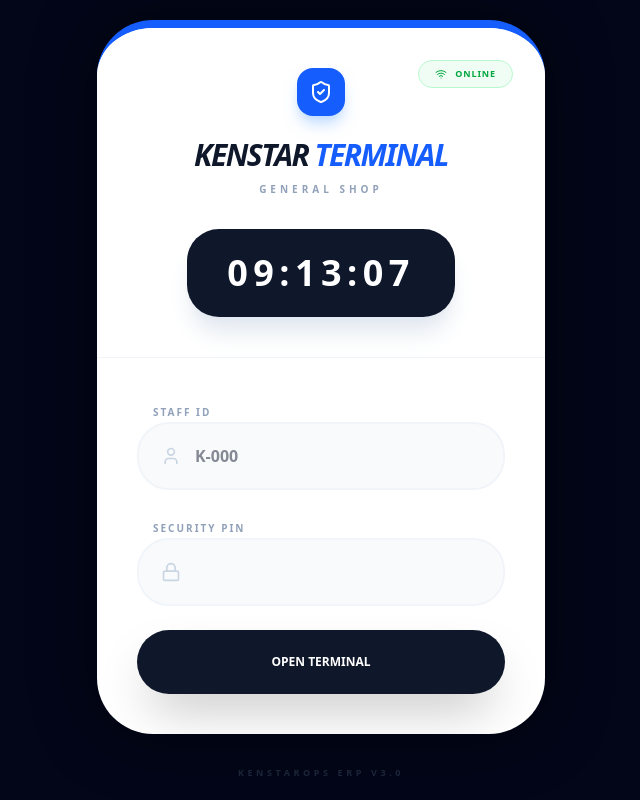
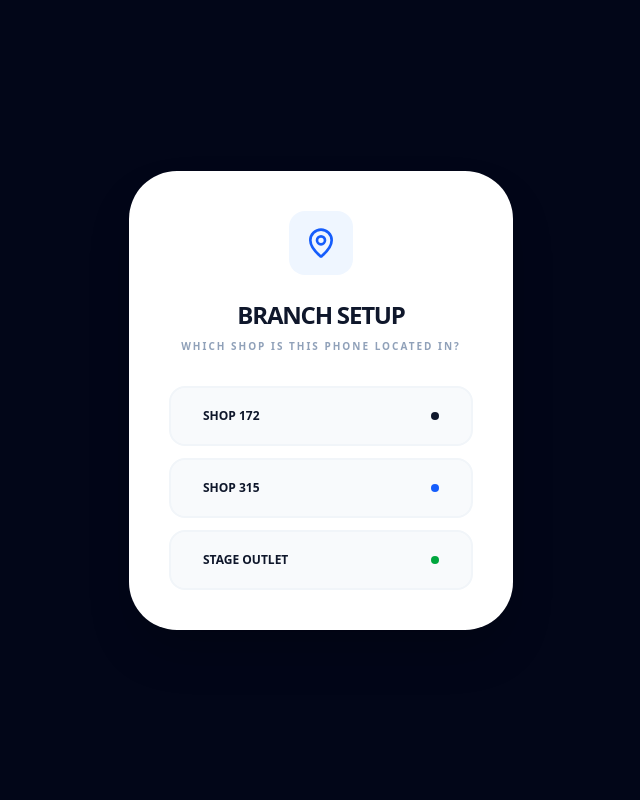
Before and after one commit to Wanjiku1/kenstar-pos, a Next.js app: page /terminal in a window 1280 px wide. Shown: the whole page, without its empty margins (319-959 px from the left). Built offline with nearby package versions, Linux system fonts and the light colour scheme.

Commit message:
feat: add branch switching and selection persistence

```diff
--- a/src/app/(auth)/terminal/page.tsx
+++ b/src/app/(auth)/terminal/page.tsx
@@ -5,23 +5,27 @@ export const dynamic = 'force-dynamic';
 import React, { useState, Suspense, useEffect } from 'react';
 import { useSearchParams } from 'next/navigation';
 import { supabase } from '@/lib/supabase';
-import { saveAttendanceOffline, getOfflineAttendance, removeSyncedAttendance } from '@/lib/offline-db';
 import {
   ShieldCheck, User, Lock, Loader2, Wifi, WifiOff,
-  MapPinOff, RefreshCw, Navigation2
+  MapPinOff, RefreshCw, MapPin, Settings2
 } from 'lucide-react';
 import { toast } from 'sonner';
 
+// Master Shop Registry
+const SHOP_DATA: Record<string, { lat: number; lng: number; name: string; color: string }> = {
+  '315': { lat: -1.2825, lng: 36.8967, name: 'Shop 315', color: 'bg-blue-600' },
+  '172': { lat: -1.2825, lng: 36.8967, name: 'Shop 172', color: 'bg-slate-900' },
+  'Stage': { lat: -1.2825, lng: 36.8967, name: 'Stage Outlet', color: 'bg-green-600' }
+};
+
 function TerminalContent() {
   const searchParams = useSearchParams();
-  const branch = searchParams.get('branch') || 'General';
-  const targetLat = parseFloat(searchParams.get('lat') || '0');
-  const targetLng = parseFloat(searchParams.get('lng') || '0');
 
+  const [activeBranch, setActiveBranch] = useState<string | null>(null);
+  const [targetCoords, setTargetCoords] = useState<{lat: number, lng: number} | null>(null);
   const [mounted, setMounted] = useState(false);
   const [step, setStep] = useState(1);
   const [loading, setLoading] = useState(false);
-  const [isOnline, setIsOnline] = useState(true);
   const [geoError, setGeoError] = useState(false);
   const [distanceInfo, setDistanceInfo] = useState<number | null>(null);
   const [formData, setFormData] = useState({ staffId: '', pin: '' });
@@ -31,98 +35,66 @@ function TerminalContent() {
   useEffect(() => {
     setMounted(true);
     const timer = setInterval(() => setCurrentTime(new Date()), 1000);
+
+    // Check URL first (Priority/QR Scan)
+    const urlBranch = searchParams.get('branch');
+    const urlLat = searchParams.get('lat');
+    const urlLng = searchParams.get('lng');
+
+    if (urlBranch && SHOP_DATA[urlBranch]) {
+      // If scanned via QR, update and save
+      handleManualBranchSelect(urlBranch);
+    } else {
+      // Otherwise, load from memory
+      const savedBranch = localStorage.getItem('kenstar_saved_branch');
+      if (savedBranch && SHOP_DATA[savedBranch]) {
+        setActiveBranch(savedBranch);
+        setTargetCoords({ lat: SHOP_DATA[savedBranch].lat, lng: SHOP_DATA[savedBranch].lng });
+      }
+    }
     return () => clearInterval(timer);
-  }, []);
+  }, [searchParams]);
 
   useEffect(() => {
-    const handleStatus = () => {
-      setIsOnline(navigator.onLine);
-      if (navigator.onLine) triggerSync();
-    };
-    window.addEventListener('online', handleStatus);
-    window.addEventListener('offline', handleStatus);
-    handleStatus();
-    return () => {
-      window.removeEventListener('online', handleStatus);
-      window.removeEventListener('offline', handleStatus);
-    };
-  }, []);
-
-  useEffect(() => {
-    if (!mounted) return;
-    checkLocation();
-  }, [mounted, targetLat, targetLng]);
+    if (mounted && targetCoords) checkLocation();
+  }, [mounted, targetCoords]);
 
   const checkLocation = () => {
-    if (targetLat === 0) return;
-
-    // Safety timeout to prevent "Calculating..." hanging forever
-    const timeoutId = setTimeout(() => {
-      if (distanceInfo === null) {
-        setGeoError(true);
-        toast.error("GPS taking too long. Move to an open area.");
-      }
-    }, 12000);
-
-    navigator.geolocation.getCurrentPosition(
-      (pos) => {
-        clearTimeout(timeoutId);
+    if (!targetCoords) return;
+    navigator.geolocation.getCurrentPosition((pos) => {
       const lat1 = pos.coords.latitude;
       const lon1 = pos.coords.longitude;
-
-        // Haversine Formula
       const R = 6371e3;
-        const dLat = (targetLat - lat1) * Math.PI / 180;
-        const dLon = (targetLng - lon1) * Math.PI / 180;
+      const dLat = (targetCoords.lat - lat1) * Math.PI / 180;
+      const dLon = (targetCoords.lng - lon1) * Math.PI / 180;
       const a = Math.sin(dLat/2) * Math.sin(dLat/2) +
-                  Math.cos(lat1 * Math.PI/180) * Math.cos(targetLat * Math.PI/180) *
+                Math.cos(lat1 * Math.PI/180) * Math.cos(targetCoords.lat * Math.PI/180) *
                 Math.sin(dLon/2) * Math.sin(dLon/2);
       const distance = R * 2 * Math.atan2(Math.sqrt(a), Math.sqrt(1-a));
-
       const roundedDistance = Math.round(distance);
       setDistanceInfo(roundedDistance);
-
-        // 500m Buffer for Market GPS Drift
-        if (roundedDistance > 1500) {
-          setGeoError(true);
-        } else {
-          setGeoError(false);
-        }
-      },
-      (err) => {
-        clearTimeout(timeoutId);
-        setGeoError(true);
-        console.error("GPS Error:", err.message);
-        toast.error(`GPS Error: ${err.message}`);
-      },
-      {
-        enableHighAccuracy: true,
-        timeout: 15000,
-        maximumAge: 0
-      }
-    );
+      // Using your successful 1500m buffer
+      setGeoError(roundedDistance > 1500);
+    }, () => setGeoError(true), { enableHighAccuracy: true });
   };
 
-  const triggerSync = async () => {
-    const offlineItems = await getOfflineAttendance();
-    if (offlineItems.length === 0) return;
-    for (const item of offlineItems) {
-      const { error } = await supabase.from('attendance').upsert({
-        "Employee Id": item["Employee Id"],
-        "Employee Name": item["Employee Name"],
-        "Shop": item.Shop,
-        "Date": item.Date,
-        "status": item.status,
-        "Is Paid": false,
-        [item.type === 'In' ? "Time In" : "Time Out"]: item.time
-      }, { onConflict: 'Employee Id, Date' });
-      if (!error) await removeSyncedAttendance(item.id);
-    }
-    toast.success(`Synced ${offlineItems.length} records`);
+  const handleManualBranchSelect = (id: string) => {
+    const shop = SHOP_DATA[id];
+    setActiveBranch(id);
+    setTargetCoords({ lat: shop.lat, lng: shop.lng });
+    localStorage.setItem('kenstar_saved_branch', id);
+    toast.info(`Terminal switched to ${shop.name}`);
+  };
+
+  const resetTerminal = () => {
+    localStorage.removeItem('kenstar_saved_branch');
+    setActiveBranch(null);
+    setTargetCoords(null);
+    setStep(1);
   };
 
   const handleVerify = async () => {
-    if (!formData.staffId || !formData.pin) return toast.error("Enter ID and PIN");
+    if (!formData.staffId || !formData.pin) return toast.error("Enter credentials");
     setLoading(true);
     const { data, error } = await supabase.from('staff')
       .select('*')
@@ -131,7 +103,7 @@ function TerminalContent() {
       .single();
 
     if (error || !data) {
-      toast.error("Access Denied: Invalid Credentials");
+      toast.error("Invalid ID or PIN");
     } else {
       setStaffMember(data);
       setStep(2);
@@ -139,119 +111,70 @@ function TerminalContent() {
     setLoading(false);
   };
 
-  const processClock = async (type: 'In' | 'Out') => {
-    setLoading(true);
-    const now = new Date();
-    const timeString = now.toTimeString().split(' ')[0];
-    const today = now.toISOString().split('T')[0];
+  if (!mounted) return null;
 
-    let currentStatus = "On Time";
-    if (type === 'In' && (now.getHours() >= 7 && now.getMinutes() > 0)) {
-      currentStatus = "Late";
+  // VIEW 1: SHOP SELECTION (When no branch is saved)
+  if (!activeBranch) {
+    return (
+      <div className="min-h-screen bg-slate-950 flex flex-col items-center justify-center p-6">
+        <div className="bg-white rounded-[3rem] p-10 w-full max-w-sm text-center shadow-2xl">
+          <div className="w-16 h-16 bg-blue-50 rounded-2xl flex items-center justify-center mx-auto mb-6">
+            <MapPin className="text-blue-600" size={32} />
+          </div>
+          <h1 className="text-2xl font-black uppercase tracking-tighter text-slate-900">Branch Setup</h1>
+          <p className="text-slate-400 text-[10px] font-bold uppercase tracking-[0.2em] mb-8 mt-2">Which shop is this phone located in?</p>
+          <div className="space-y-3">
+            {Object.keys(SHOP_DATA).map((id) => (
+              <button
+                key={id}
+                onClick={() => handleManualBranchSelect(id)}
+                className="w-full bg-slate-50 hover:bg-slate-900 hover:text-white py-5 rounded-2xl font-black uppercase text-xs transition-all border-2 border-slate-100 flex items-center justify-between px-8 group"
+              >
+                {SHOP_DATA[id].name}
+                <div className={`w-2 h-2 rounded-full ${SHOP_DATA[id].color}`} />
+              </button>
+            ))}
+          </div>
+        </div>
+      </div>
+    );
   }
 
-    if (isOnline) {
-      const { data: morningRecord } = await supabase
-        .from('attendance')
-        .select('*')
-        .eq('Employee Id', staffMember["Employee Id"])
-        .eq('Date', today)
-        .single();
-
-      let finalStatus = currentStatus;
-      if (type === 'Out' && morningRecord?.["Time In"]) {
-        const timeIn = new Date(`${today}T${morningRecord["Time In"]}`);
-        const hoursWorked = (now.getTime() - timeIn.getTime()) / (1000 * 60 * 60);
-        if (hoursWorked > 11) finalStatus = "Overtime";
-        else finalStatus = morningRecord.status;
-      }
-
-      await supabase.from('attendance').upsert({
-        "Employee Id": staffMember["Employee Id"],
-        "Employee Name": staffMember["Employee Name"],
-        "Shop": branch,
-        "Date": today,
-        "status": finalStatus,
-        "Is Paid": false,
-        [type === 'In' ? "Time In" : "Time Out"]: timeString
-      }, { onConflict: 'Employee Id, Date' });
-
-      toast.success(`${type} Success: ${finalStatus}`);
-    } else {
-      await saveAttendanceOffline({
-        "Employee Id": staffMember["Employee Id"],
-        "Employee Name": staffMember["Employee Name"],
-        "Shop": branch,
-        "Date": today,
-        "status": currentStatus,
-        "type": type,
-        "time": timeString
-      });
-      toast.warning("Saved Offline");
-    }
-
-    setStep(1);
-    setFormData({ staffId: '', pin: '' });
-    setLoading(false);
-  };
-
-  if (!mounted) return <div className="min-h-screen bg-slate-950" />;
-
+  // VIEW 2: DISTANCE ERROR
   if (geoError) return (
     <div className="min-h-screen bg-slate-950 flex items-center justify-center p-6 text-center">
         <div className="bg-white p-10 rounded-[3rem] shadow-2xl max-w-sm border-b-8 border-red-600">
-          <div className="relative inline-block mb-6">
-            <MapPinOff size={64} className="text-red-600 animate-pulse" />
-            <Navigation2 size={24} className="text-slate-900 absolute -bottom-2 -right-2 rotate-45" />
+          <MapPinOff size={64} className="text-red-600 mx-auto mb-6 animate-pulse" />
+          <h1 className="text-3xl font-black uppercase text-slate-900 tracking-tighter">Out of Range</h1>
+          <div className="mt-6 p-4 bg-slate-50 rounded-2xl border-2 border-dashed border-slate-200">
+             <p className="text-[10px] font-black uppercase text-slate-400 tracking-widest">Calculated Distance</p>
+             <p className="text-4xl font-black text-red-600 tracking-tighter">{distanceInfo !== null ? `${distanceInfo}m` : 'Checking...'}</p>
           </div>
-
-          <h1 className="text-3xl font-black uppercase text-slate-900 tracking-tighter">Out of Range</h1>
-
-          <div className="mt-6 p-4 bg-slate-50 rounded-2xl border-2 border-dashed border-slate-200">
-             <p className="text-[10px] font-black uppercase text-slate-400 tracking-widest mb-1">Measured Distance</p>
-             <p className="text-4xl font-black text-red-600 tracking-tighter">
-                {distanceInfo !== null ? `${distanceInfo}m` : 'Calculating...'}
-             </p>
-             <p className="text-[9px] font-bold text-slate-500 mt-2 uppercase">Allowed: Max 500m from {branch}</p>
-          </div>
-
-          <p className="text-slate-400 font-bold mt-6 text-[10px] uppercase leading-relaxed tracking-wider px-4">
-            Please ensure you are at the shop and location permissions are enabled.
-          </p>
-
-          <div className="flex flex-col gap-3 mt-8">
-            <button onClick={() => window.location.reload()} className="bg-slate-900 text-white py-4 rounded-2xl font-black uppercase text-[10px] flex items-center justify-center gap-2 hover:bg-blue-600 transition-all">
-                <RefreshCw size={14} /> Refresh My Location
+          <button onClick={() => window.location.reload()} className="mt-8 w-full bg-slate-900 text-white py-4 rounded-2xl font-black uppercase text-[10px] flex items-center justify-center gap-2">
+            <RefreshCw size={14} /> Refresh GPS
           </button>
-            <button onClick={() => setGeoError(false)} className="text-slate-300 font-black uppercase text-[8px] tracking-[0.2em] hover:text-red-600 transition-colors">
-                Manager Override
-            </button>
-          </div>
+          <button onClick={resetTerminal} className="mt-4 text-[9px] font-black text-slate-300 uppercase tracking-widest hover:text-red-600">Switch Branch Setting</button>
         </div>
     </div>
   );
 
   return (
     <div className="min-h-screen bg-slate-950 flex flex-col items-center justify-center p-4">
-      <div className="w-full max-w-md bg-white rounded-[3.5rem] shadow-[0_0_60px_rgba(0,0,0,0.5)] overflow-hidden relative border-t-8 border-blue-600">
-        <div className="absolute top-8 right-8 z-20">
-          <div className={`flex items-center gap-2 px-4 py-1.5 rounded-full text-[9px] font-black uppercase tracking-widest border ${isOnline ? 'bg-green-50 text-green-600 border-green-200' : 'bg-red-600 text-white animate-pulse'}`}>
-            {isOnline ? <Wifi size={12} /> : <WifiOff size={12} />} {isOnline ? 'Online' : 'Offline'}
-          </div>
-        </div>
+      <div className="w-full max-w-md bg-white rounded-[3.5rem] shadow-2xl overflow-hidden relative border-t-8 border-blue-600">
 
-        <div className="bg-white p-10 text-center border-b border-slate-100">
-          <div className="bg-blue-600 w-12 h-12 rounded-2xl flex items-center justify-center mx-auto mb-6 shadow-lg shadow-blue-200">
+        {/* Branch Info Header */}
+        <div className="bg-white p-10 text-center border-b border-slate-50">
+          <div className="bg-blue-600 w-12 h-12 rounded-2xl flex items-center justify-center mx-auto mb-6 shadow-lg">
              <ShieldCheck className="text-white" size={24} />
           </div>
           <h1 className="text-3xl font-black uppercase italic tracking-tighter text-slate-900 leading-none">
             Kenstar <span className="text-blue-600">Terminal</span>
           </h1>
-          <p className="text-[10px] font-black uppercase tracking-[0.4em] text-slate-400 mt-3">{branch} Shop</p>
+          <p className="text-[10px] font-black uppercase tracking-[0.4em] text-slate-400 mt-3">{SHOP_DATA[activeBranch]?.name}</p>
 
-          <div className="mt-8 bg-slate-900 rounded-[2rem] py-6 px-10 inline-block shadow-xl shadow-slate-200">
-            <span className="text-4xl font-mono font-black tracking-[0.15em] text-white">
-                {currentTime.toLocaleTimeString('en-KE', { hour: '2-digit', minute: '2-digit', second: '2-digit', hour12: false })}
+          <div className="mt-6 bg-slate-900 rounded-[2rem] py-4 px-8 inline-block shadow-xl">
+            <span className="text-3xl font-mono font-black text-white tracking-widest">
+                {currentTime.toLocaleTimeString('en-KE', { hour: '2-digit', minute: '2-digit', hour12: false })}
             </span>
           </div>
         </div>
@@ -259,50 +182,36 @@ function TerminalContent() {
         <div className="p-10">
           {step === 1 ? (
             <div className="space-y-6">
-              <div className="space-y-2">
-                <label className="text-[10px] font-black uppercase text-slate-400 tracking-[0.2em] ml-4">Staff ID</label>
-                <div className="relative">
-                  <User className="absolute left-6 top-1/2 -translate-y-1/2 text-slate-300" size={20} />
-                  <input type="text" className="w-full bg-slate-50 border-2 border-slate-100 rounded-[2rem] py-5 pl-14 font-black uppercase outline-none focus:border-blue-600 focus:bg-white transition-all text-slate-900" placeholder="K-000" value={formData.staffId} onChange={(e) => setFormData({...formData, staffId: e.target.value})} />
-                </div>
+              <div className="space-y-4">
+                <input type="text" className="w-full bg-slate-50 border-2 border-slate-100 rounded-[2rem] py-5 px-8 font-black uppercase outline-none focus:border-blue-600 transition-all text-slate-900" placeholder="Staff ID" value={formData.staffId} onChange={(e) => setFormData({...formData, staffId: e.target.value})} />
+                <input type="password" placeholder="PIN" className="w-full bg-slate-50 border-2 border-slate-100 rounded-[2rem] py-5 px-8 font-black tracking-[0.5em] outline-none focus:border-blue-600 transition-all text-slate-900" value={formData.pin} onChange={(e) => setFormData({...formData, pin: e.target.value})} />
               </div>
 
-              <div className="space-y-2">
-                <label className="text-[10px] font-black uppercase text-slate-400 tracking-[0.2em] ml-4">Security PIN</label>
-                <div className="relative">
-                  <Lock className="absolute left-6 top-1/2 -translate-y-1/2 text-slate-300" size={20} />
-                  <input type="password" title="PIN" className="w-full bg-slate-50 border-2 border-slate-100 rounded-[2rem] py-5 pl-14 font-black tracking-[1em] outline-none focus:border-blue-600 focus:bg-white transition-all text-slate-900" value={formData.pin} onChange={(e) => setFormData({...formData, pin: e.target.value})} />
-                </div>
-              </div>
+              <button onClick={handleVerify} disabled={loading} className="w-full bg-slate-900 text-white py-6 rounded-[2rem] font-black uppercase text-xs shadow-xl active:scale-95 hover:bg-blue-600 transition-all">
+                {loading ? <Loader2 className="animate-spin mx-auto" /> : 'Enter Terminal'}
+              </button>
 
-              <button onClick={handleVerify} disabled={loading} className="w-full bg-slate-900 text-white py-6 rounded-[2rem] font-black uppercase text-xs shadow-2xl active:scale-95 hover:bg-blue-600 transition-all flex items-center justify-center gap-3 mt-4">
-                {loading ? <Loader2 className="animate-spin" /> : 'Open Terminal'}
+              <button onClick={resetTerminal} className="w-full flex items-center justify-center gap-2 text-[9px] font-black text-slate-300 uppercase tracking-widest hover:text-slate-900 pt-4">
+                <Settings2 size={12} /> Switch Branch Setting
               </button>
             </div>
           ) : (
-            <div className="text-center space-y-8 py-4">
-              <div className="animate-in zoom-in duration-300">
-                <p className="text-[10px] font-black text-blue-600 uppercase tracking-[0.4em] mb-2">Authenticated</p>
-                <h2 className="text-4xl font-black text-slate-900 uppercase tracking-tighter leading-none px-4">{staffMember["Employee Name"]}</h2>
-                <div className="h-1.5 w-12 bg-blue-600 mx-auto mt-6 rounded-full" />
+            <div className="text-center space-y-8 py-4 animate-in zoom-in duration-300">
+                <div>
+                    <p className="text-[10px] font-black text-blue-600 uppercase tracking-widest mb-1">Authenticated</p>
+                    <h2 className="text-4xl font-black text-slate-900 uppercase tracking-tighter leading-none">{staffMember["Employee Name"]}</h2>
                 </div>
 
                 <div className="grid grid-cols-1 gap-4 pt-4">
-                <button onClick={() => processClock('In')} className="bg-green-500 text-white py-12 rounded-[2.5rem] font-black uppercase text-2xl shadow-xl shadow-green-100 active:scale-95 hover:bg-green-600 transition-all">
-                    Clock In
-                </button>
-                <button onClick={() => processClock('Out')} className="bg-red-600 text-white py-12 rounded-[2.5rem] font-black uppercase text-2xl shadow-xl shadow-red-100 active:scale-95 hover:bg-red-700 transition-all">
-                    Clock Out
-                </button>
+                    <button onClick={() => { toast.success("In Recorded"); setStep(1); }} className="bg-green-500 text-white py-12 rounded-[2.5rem] font-black uppercase text-2xl shadow-xl active:scale-95">Clock In</button>
+                    <button onClick={() => { toast.success("Out Recorded"); setStep(1); }} className="bg-red-600 text-white py-12 rounded-[2.5rem] font-black uppercase text-2xl shadow-xl active:scale-95">Clock Out</button>
                 </div>
 
-              <button onClick={() => setStep(1)} className="text-[10px] font-black text-slate-300 uppercase tracking-widest hover:text-slate-900 transition-colors pt-6 block mx-auto">← Exit Session</button>
+                <button onClick={() => setStep(1)} className="text-[10px] font-black text-slate-300 uppercase tracking-widest hover:text-slate-900 pt-6 block mx-auto">← Exit Session</button>
             </div>
           )}
         </div>
       </div>
-
-      <p className="mt-8 text-[9px] font-bold text-slate-600 uppercase tracking-[0.4em] opacity-40">KenstarOps ERP v3.0</p>
     </div>
   );
 }
```
Lines whose indentation alone changed are shown as unchanged.
